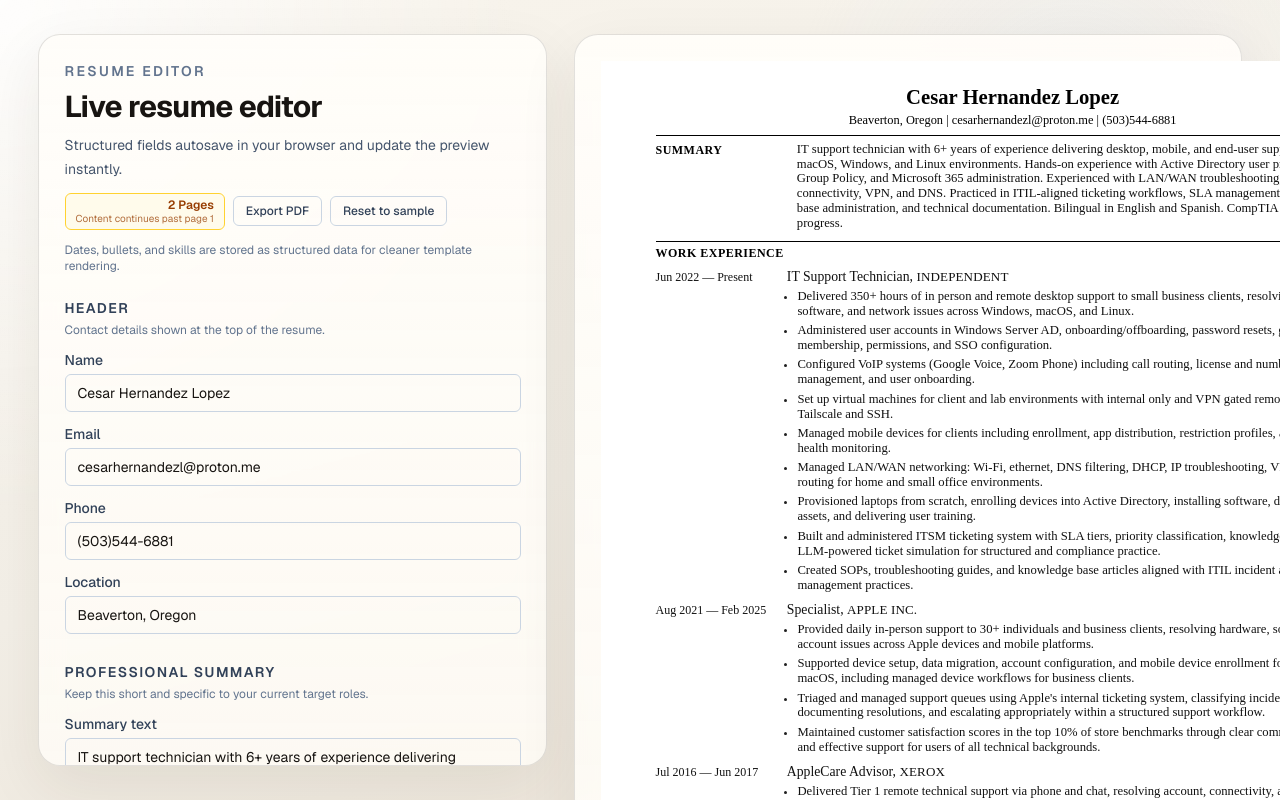
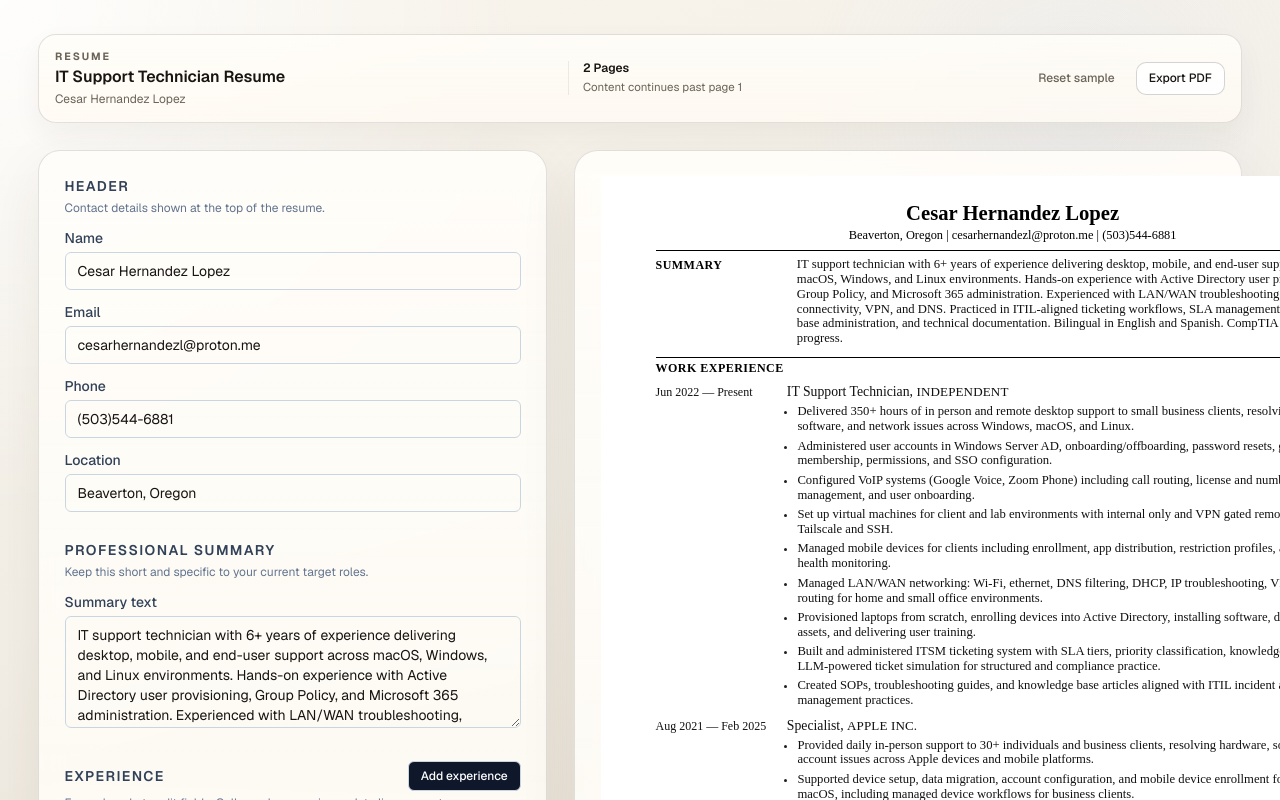
Before and after one commit to Leroy-Cloud-Infra/resume-studio, a Next.js app: page / in a window 1280 px wide. Shown: the top 800 px of the page. Built offline with nearby package versions, Linux system fonts and the light colour scheme.

Commit message:
phase-c stage-2 toolbar extraction

```diff
--- a/src/app/globals.css
+++ b/src/app/globals.css
@@ -49,6 +49,145 @@ body {
   color: var(--foreground);
 }
 
+.resume-shell-toolbar {
+  margin: 0 auto var(--rs-shell-gap);
+  max-width: var(--rs-shell-max-width);
+  border: 1px solid var(--rs-line-strong);
+  border-radius: 18px;
+  background: linear-gradient(
+    180deg,
+    rgba(255, 253, 248, 0.9) 0%,
+    rgba(255, 250, 243, 0.82) 100%
+  );
+  box-shadow: var(--rs-shell-shadow-soft);
+  padding: 14px 16px;
+  backdrop-filter: blur(10px);
+}
+
+.resume-shell-toolbar-rail {
+  display: grid;
+  gap: 12px;
+  align-items: center;
+}
+
+.resume-shell-toolbar-group {
+  display: flex;
+  min-width: 0;
+  align-items: center;
+  gap: 12px;
+}
+
+.resume-shell-toolbar-group--identity {
+  align-items: start;
+}
+
+.resume-shell-toolbar-group--right {
+  justify-content: space-between;
+}
+
+.resume-shell-toolbar-block {
+  min-width: 0;
+}
+
+.resume-shell-toolbar-kicker {
+  margin: 0;
+  color: var(--rs-text-muted);
+  font-size: 10.5px;
+  font-weight: 700;
+  letter-spacing: 0.18em;
+  text-transform: uppercase;
+}
+
+.resume-shell-toolbar-title {
+  margin: 3px 0 0;
+  color: var(--foreground);
+  font-size: 16px;
+  font-weight: 600;
+  line-height: 1.18;
+}
+
+.resume-shell-toolbar-note {
+  margin: 3px 0 0;
+  color: var(--rs-text-muted);
+  font-size: 12px;
+  line-height: 1.5;
+}
+
+.resume-shell-toolbar-meta {
+  min-width: 0;
+  padding-left: 14px;
+  border-left: 1px solid var(--rs-line-soft);
+}
+
+.resume-shell-toolbar-meta-label {
+  margin: 0;
+  color: var(--foreground);
+  font-size: 12px;
+  font-weight: 600;
+  line-height: 1.3;
+}
+
+.resume-shell-toolbar-meta-detail {
+  margin: 2px 0 0;
+  color: var(--rs-text-muted);
+  font-size: 11.5px;
+  line-height: 1.45;
+}
+
+.resume-shell-toolbar-actions {
+  display: flex;
+  flex-wrap: wrap;
+  justify-content: flex-end;
+  gap: 8px;
+}
+
+.resume-shell-toolbar-button {
+  display: inline-flex;
+  align-items: center;
+  justify-content: center;
+  min-height: 33px;
+  border-radius: 10px;
+  border: 1px solid var(--rs-line-strong);
+  background: rgba(255, 255, 255, 0.7);
+  padding: 0 12px;
+  color: #2b251f;
+  font-size: 12px;
+  font-weight: 500;
+  line-height: 1;
+  transition:
+    background-color 140ms ease,
+    border-color 140ms ease,
+    color 140ms ease,
+    box-shadow 140ms ease;
+}
+
+.resume-shell-toolbar-button:hover {
+  background: rgba(255, 255, 255, 0.92);
+}
+
+.resume-shell-toolbar-button:focus-visible {
+  outline: none;
+  box-shadow: 0 0 0 2px rgba(39, 70, 143, 0.16);
+}
+
+.resume-shell-toolbar-button--subtle {
+  border-color: transparent;
+  background: transparent;
+  color: var(--rs-text-muted);
+}
+
+.resume-shell-toolbar-button--subtle:hover {
+  background: rgba(255, 255, 255, 0.52);
+  color: var(--foreground);
+}
+
+.resume-shell-toolbar-button--export {
+  border-color: rgba(23, 20, 17, 0.18);
+  background: rgba(255, 255, 255, 0.9);
+  color: var(--foreground);
+  box-shadow: inset 0 0 0 1px rgba(255, 255, 255, 0.42);
+}
+
 .resume-workspace {
   margin: 0 auto;
   display: grid;
@@ -81,6 +220,10 @@ body {
 }
 
 @media (min-width: 1024px) {
+  .resume-shell-toolbar-rail {
+    grid-template-columns: minmax(420px, 0.9fr) minmax(0, 1.18fr);
+  }
+
   .resume-workspace {
     grid-template-columns: minmax(420px, 0.9fr) minmax(0, 1.18fr);
   }
@@ -92,6 +235,24 @@ body {
 }
 
 @media (max-width: 1023px) {
+  .resume-shell-toolbar-rail {
+    grid-template-columns: 1fr;
+  }
+
+  .resume-shell-toolbar-group--right {
+    flex-wrap: wrap;
+    justify-content: flex-start;
+  }
+
+  .resume-shell-toolbar-meta {
+    padding-left: 0;
+    border-left: 0;
+  }
+
+  .resume-shell-toolbar-actions {
+    justify-content: flex-start;
+  }
+
   .resume-workspace {
     grid-template-columns: 1fr;
   }
@@ -155,6 +316,10 @@ body {
     background: #ffffff !important;
   }
 
+  .resume-shell-toolbar {
+    display: none !important;
+  }
+
   .resume-editor-panel {
     display: none !important;
   }
--- a/src/components/resume/ResumeEditor.tsx
+++ b/src/components/resume/ResumeEditor.tsx
@@ -1004,58 +1004,53 @@ export function ResumeEditor({ initialResume, templateId }: ResumeEditorProps) {
     : pageAwareness.isNearLimit
       ? `About ${pageFillPercent}% used`
       : "Fits";
-  const pageStatusClasses = pageAwareness.isOverflowing
-    ? "border-amber-300 bg-amber-50 text-amber-800"
-    : pageAwareness.isNearLimit
-      ? "border-sky-300 bg-sky-50 text-sky-800"
-      : "border-emerald-200 bg-emerald-50 text-emerald-800";
+  const toolbarTitle = resume.title.trim() || resume.header.name.trim() || "Untitled resume";
+  const toolbarIdentityNote =
+    resume.header.name.trim() && resume.header.name.trim() !== toolbarTitle
+      ? resume.header.name.trim()
+      : "Draft";
 
   return (
     <main className="resume-app-shell">
-      <div className="resume-workspace">
-        <section className="resume-editor-panel">
-          <div className="flex flex-wrap items-start justify-between gap-3">
-            <div>
-              <p className="text-sm font-semibold uppercase tracking-[0.16em] text-slate-500">
-                Resume Editor
-              </p>
-              <h1 className="mt-2 text-3xl font-bold tracking-tight">
-                Live resume editor
-              </h1>
-              <p className="mt-2 text-sm leading-6 text-slate-600">
-                Structured fields autosave in your browser and update the preview instantly.
-              </p>
+      <header className="resume-shell-toolbar" aria-label="Workspace toolbar">
+        <div className="resume-shell-toolbar-rail">
+          <div className="resume-shell-toolbar-group resume-shell-toolbar-group--identity">
+            <div className="resume-shell-toolbar-block">
+              <p className="resume-shell-toolbar-kicker">Resume</p>
+              <p className="resume-shell-toolbar-title">{toolbarTitle}</p>
+              <p className="resume-shell-toolbar-note">{toolbarIdentityNote}</p>
             </div>
-            <div className="flex flex-wrap items-center justify-end gap-2">
-              <div
-                className={`rounded-md border px-2.5 py-1 text-right text-xs leading-tight ${pageStatusClasses}`}
-                title={pageStatusDetail}
+          </div>
+
+          <div className="resume-shell-toolbar-group resume-shell-toolbar-group--right">
+            <div className="resume-shell-toolbar-meta">
+              <p className="resume-shell-toolbar-meta-label">{pageStatusLabel}</p>
+              <p className="resume-shell-toolbar-meta-detail">{pageStatusDetail}</p>
+            </div>
+
+            <div className="resume-shell-toolbar-actions">
+              <button
+                className="resume-shell-toolbar-button resume-shell-toolbar-button--subtle"
+                type="button"
+                onClick={handleReset}
               >
-                <p className="font-semibold">{pageStatusLabel}</p>
-                <p className="text-[10px] opacity-75">{pageStatusDetail}</p>
-              </div>
+                Reset sample
+              </button>
               <button
-                className={BUTTON_SECONDARY_CLASSES}
+                className="resume-shell-toolbar-button resume-shell-toolbar-button--export"
                 type="button"
                 onClick={handleExportPDF}
               >
                 Export PDF
               </button>
-              <button
-                className={BUTTON_SECONDARY_CLASSES}
-                type="button"
-                onClick={handleReset}
-              >
-                Reset to sample
-              </button>
             </div>
           </div>
-
-          <p className="mt-3 text-xs text-slate-500">
-            Dates, bullets, and skills are stored as structured data for cleaner template rendering.
-          </p>
-
-          <div className="mt-6 space-y-7">
+        </div>
+      </header>
+
+      <div className="resume-workspace">
+        <section className="resume-editor-panel">
+          <div className="space-y-7">
             <div className="space-y-3">
               <div>
                 <h2 className="text-sm font-semibold uppercase tracking-[0.1em] text-slate-700">
```
